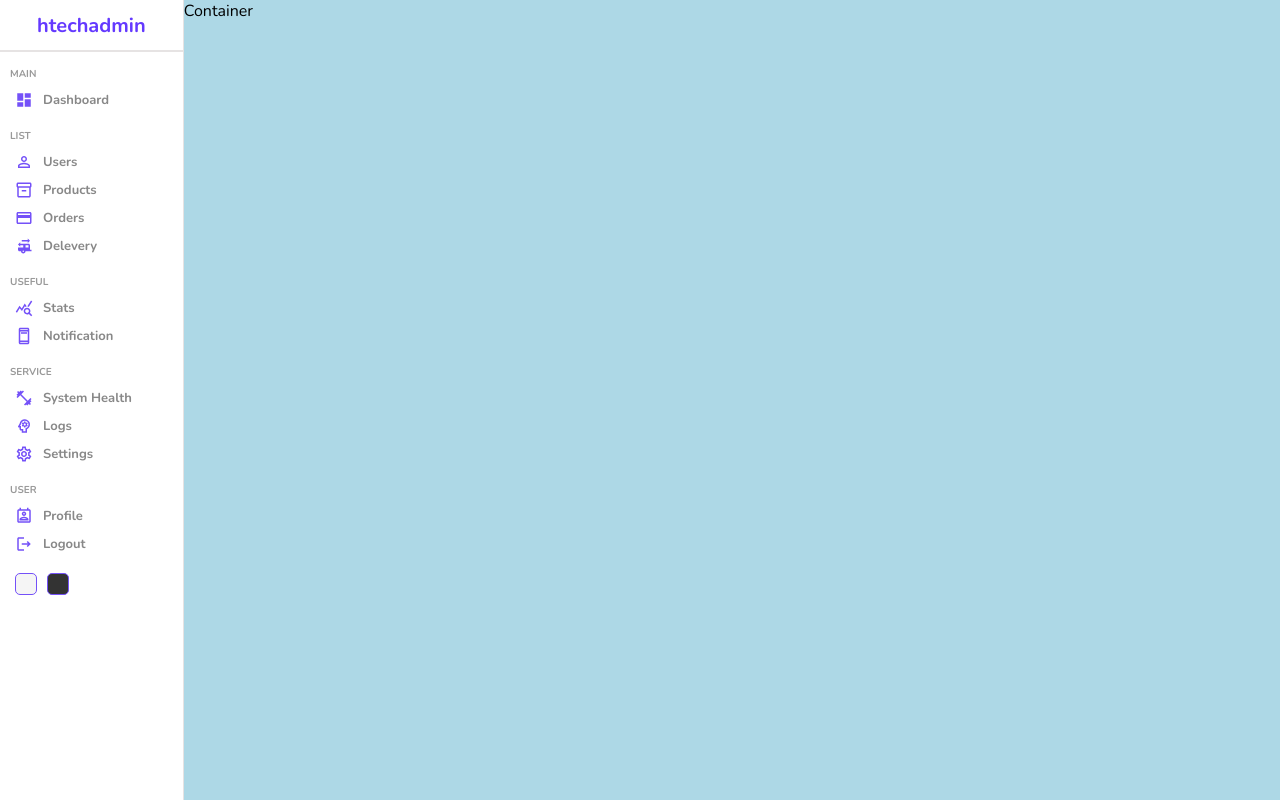
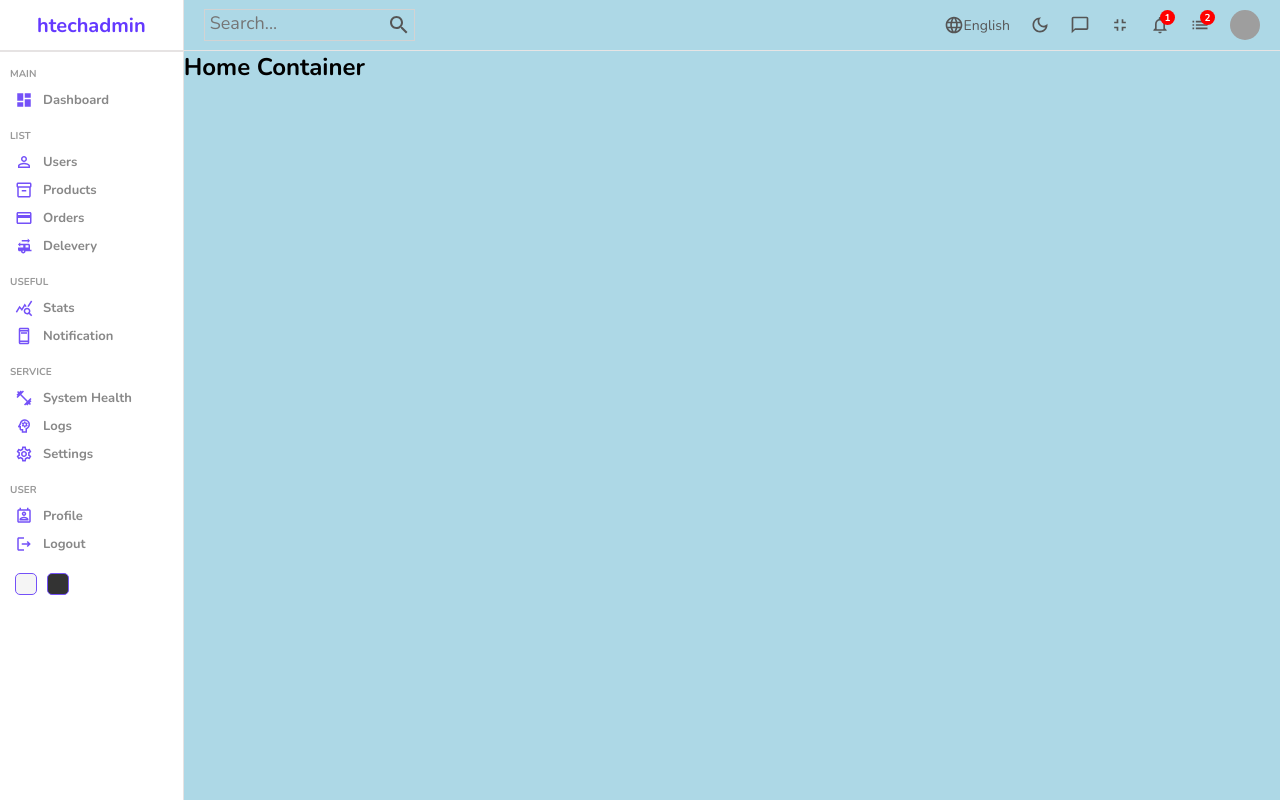
Before and after one commit to henry-49/htechadmin, a React (Create React App) app: page / in a window 1280 px wide. Built offline with nearby package versions, Linux system fonts and the light colour scheme; grey boxes are pictures that could not be loaded.

Commit message:
added icons and custom styles to the navbar

```diff
--- a/src/components/navbar/Navbar.jsx
+++ b/src/components/navbar/Navbar.jsx
@@ -1,10 +1,53 @@
+import SearchOutlinedIcon from '@mui/icons-material/SearchOutlined';
+import LanguageOutlinedIcon from '@mui/icons-material/LanguageOutlined';
+import DarkModeOutlinedIcon from '@mui/icons-material/DarkModeOutlined';
+import ChatBubbleOutlineOutlinedIcon from '@mui/icons-material/ChatBubbleOutlineOutlined';
+import FullscreenExitOutlinedIcon from '@mui/icons-material/FullscreenExitOutlined';
+import NotificationsNoneOutlinedIcon from '@mui/icons-material/NotificationsNoneOutlined';
+import ListOutlinedIcon from '@mui/icons-material/ListOutlined';
+
 import "./navbar.scss";
 
 const Navbar = ()=> {
 
         return (
             <div className="navbar">
-               Login
+               <div className="wrapper">
+                   <div className="search">
+                       <input type="text" placeholder="Search..." />
+                       <SearchOutlinedIcon className='icon'/>
+                   </div>
+                   <div className="items">
+                       <div className="item">
+                           <LanguageOutlinedIcon className='icon' />
+                           English
+                       </div>
+                       <div className="item">
+                           <DarkModeOutlinedIcon className='icon' />
+                       </div>
+                       <div className="item">
+                           <ChatBubbleOutlineOutlinedIcon className='icon' />
+                       </div>
+                       <div className="item">
+                           <FullscreenExitOutlinedIcon className='icon' />
+                       </div>
+                       <div className="item">
+                           <NotificationsNoneOutlinedIcon className='icon' />
+                           <div className="counter">1</div>
+                       </div>
+                       <div className="item">
+                           <ListOutlinedIcon className='icon' />
+                           <div className="counter">2</div>
+                       </div>
+                       <div className="item">
+                       <img
+                            src="https://images.pexels.com/photos/941693/pexels-photo-941693.jpeg?auto=compress&cs=tinysrgb&dpr=2&w=500"
+                            alt=""
+                            className="avatar"
+            />
+                       </div>
+                   </div>
+               </div>
             </div>
         );
 
--- a/src/components/navbar/navbar.scss
+++ b/src/components/navbar/navbar.scss
@@ -0,0 +1,72 @@
+.navbar {
+    height: 50px;
+    border-bottom: 0.5px solid rgb(231, 228, 228);
+    display: flex;
+    align-items: center;
+    font-size: 14px;
+    color: #555;
+
+    .wrapper {
+        width: 100%;
+        padding: 20px;
+        display: flex;
+        align-items: center;
+        justify-content: space-between;
+    }
+
+    .search {
+        display: flex;
+        align-items: center;
+        border: 0.5px solid lightgray;
+        padding: 3px;
+    }
+
+    input {
+        border: none;
+        outline: none;
+        background-color: transparent;
+
+        &::placeholder {
+            font-size: 18px;
+        }
+    }
+
+    .items {
+        display: flex;
+        align-items: center;
+
+        .item {
+            display: flex;
+            align-items: center;
+            margin-left: 20px;
+            position: relative;
+
+            .icon {
+                font-size: 20px;
+            }
+
+            .avatar {
+                width: 30px;
+                height: 30px;
+                border-radius: 50%;
+
+            }
+
+            .counter {
+                width: 15px;
+                height: 15px;
+                background-color: red;
+                border-radius: 50%;
+                color: white;
+                display: flex;
+                align-items: center;
+                justify-content: center;
+                font-size: 10px;
+                font-weight: bold;
+                position: absolute;
+                top: -5px;
+                right: -5px;
+            }
+        }
+    }
+}
--- a/src/pages/home/Home.jsx
+++ b/src/pages/home/Home.jsx
@@ -1,4 +1,5 @@
 import React from 'react';
+import Navbar from '../../components/navbar/Navbar';
 import Sidebar from '../../components/sidebar/Sidebar';
 
 import "./home.scss";
@@ -8,7 +9,10 @@
         return (
             <div className="home">
                <Sidebar />
-               <div className="homeContainer">Container</div>
+               <div className="homeContainer">
+                   <Navbar />
+                   <h2>Home Container</h2>
+               </div>
             </div>
         );
 
```
